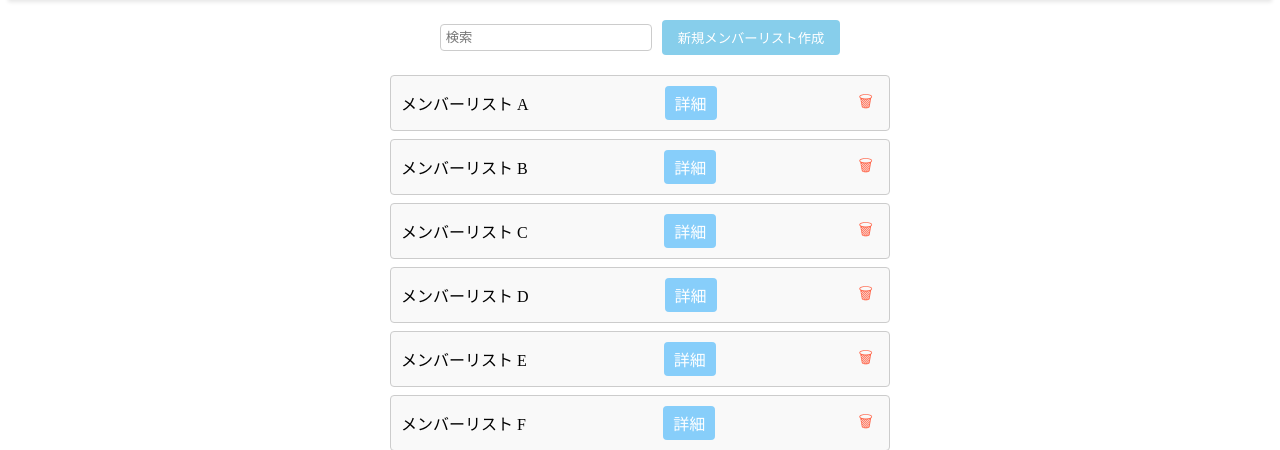
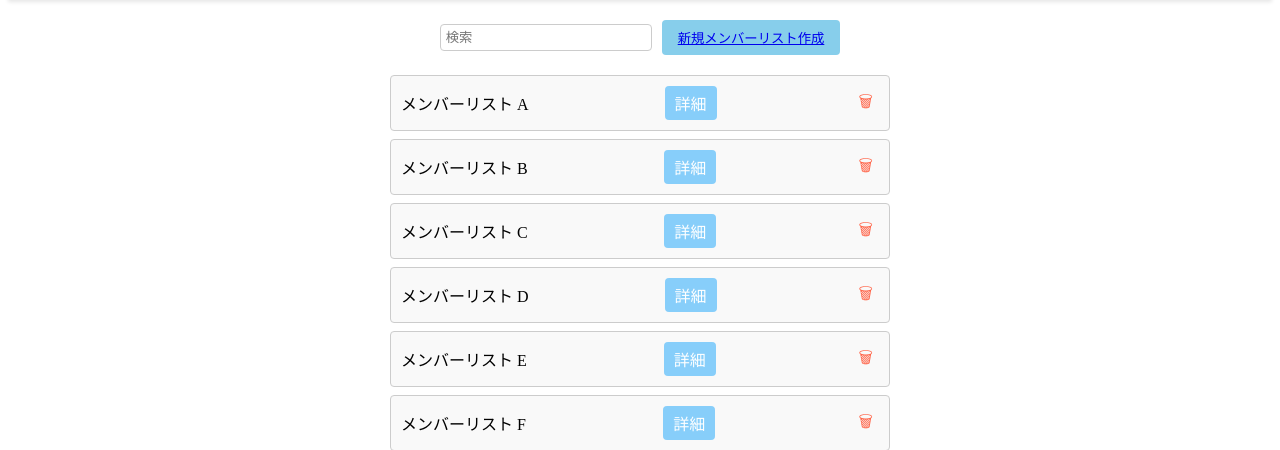
Before and after one commit to gayo3n/canri, a Django app: page /menberlist/ in a window 1280 px wide. Shown: the part 52-502 px from the top of the page. Run offline with Django 5.2, Linux system fonts and the light colour scheme.

Commit message:
Please enter the commit message for your changes. Lines starting with '#' will be ignored, and an empty message aborts the commit.
On branch front
Your branch is up to date with 'origin/front'.

Changes to be committed:
	modified:   templates/menberlist.html

```diff
--- a/templates/menberlist.html
+++ b/templates/menberlist.html
@@ -8,7 +8,7 @@
 <div class="member-list-container">
     <div class="search-create-bar">
         <input type="text" placeholder="検索" class="search-bar">
-        <button class="create-member-btn">新規メンバーリスト作成</button>
+        <button class="create-member-btn"><a href="{% url 'menberList_make'%}">新規メンバーリスト作成</a></button>
     </div>
 
     <div class="member-list">
```
